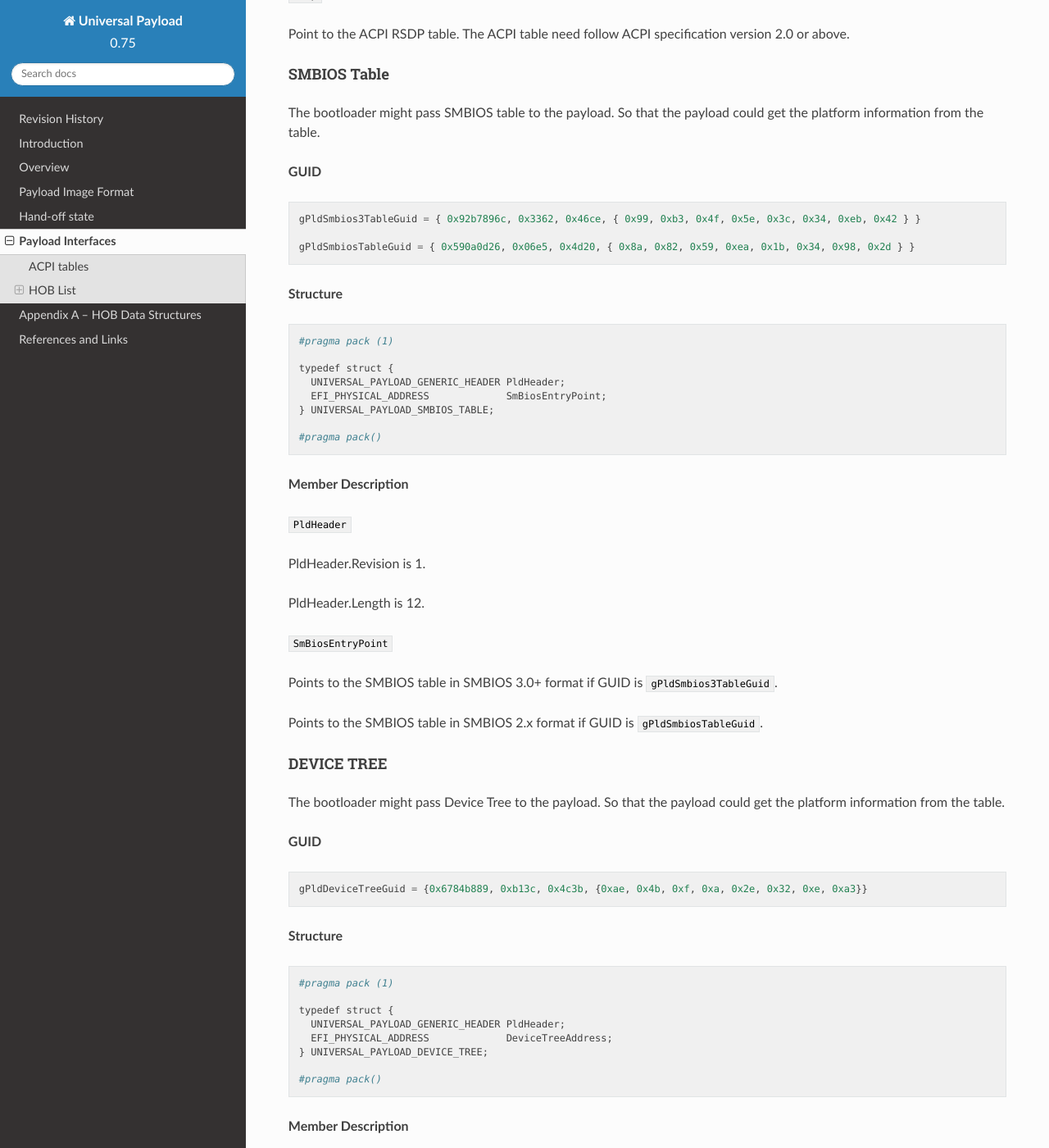
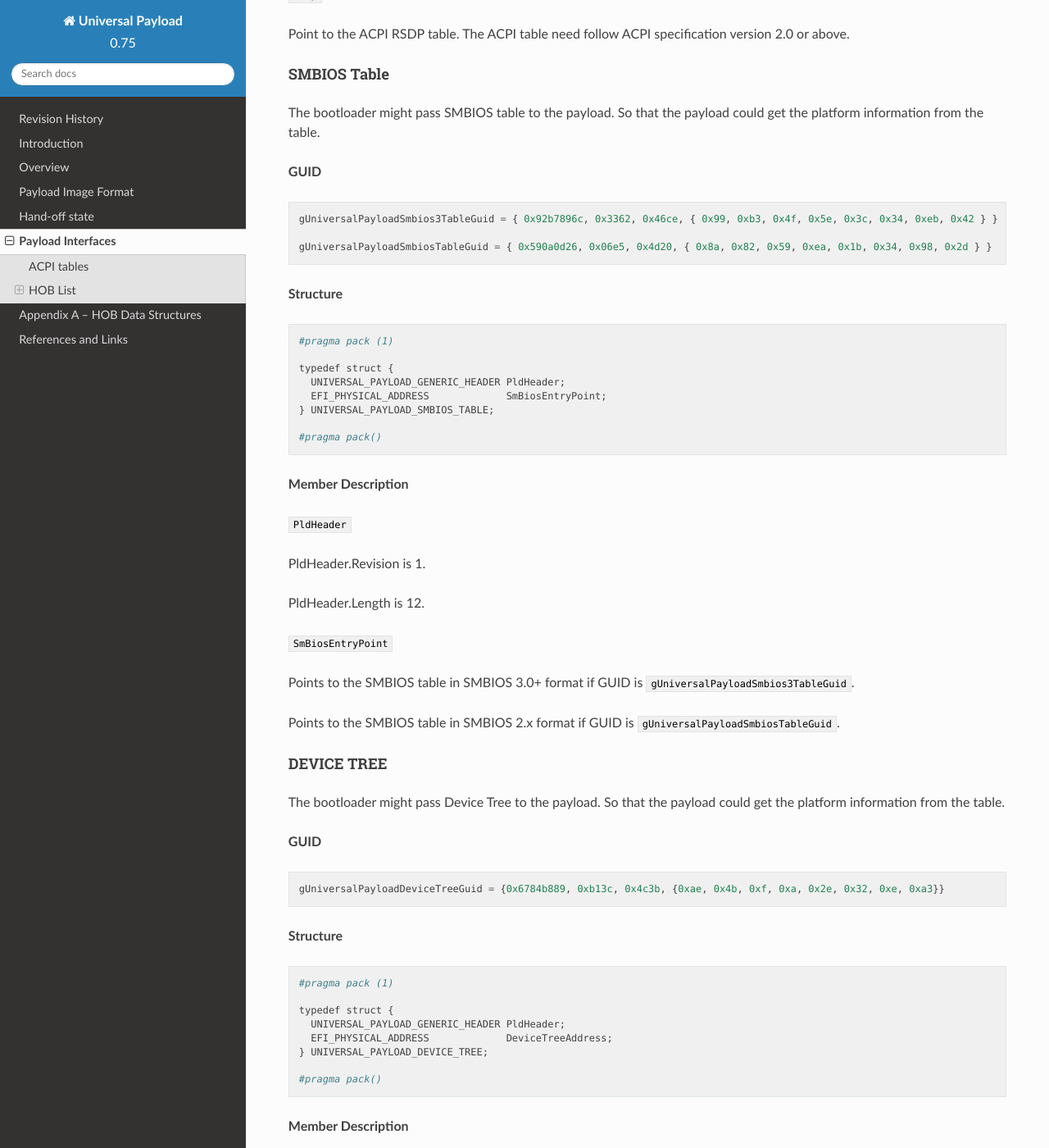
Before and after one commit to UniversalScalableFirmware/documentation, a Sphinx documentation site: the page built from source/payload-interfaces/index.rst, in a window 1280 px wide and 1400 px high, scrolled down 4285 px. Shown: the whole window at 82% size. Built offline with Sphinx 7.4.7 and the Read the Docs theme 2.0.0, drawn with Linux system fonts in a browser that asks for light colours; some of the changed text lies outside the part shown.

Commit message:
Change prefix of GUIDs from "gPld" to "gUniversalPayload"
Signed-off-by: Ray Ni <ray.ni@intel.com>

```diff
--- a/source/payload-interfaces/index.rst
+++ b/source/payload-interfaces/index.rst
@@ -232,9 +232,9 @@ The bootloader might pass SMBIOS table to the payload. So that the payload could
 
 ::
 
-  gPldSmbios3TableGuid = { 0x92b7896c, 0x3362, 0x46ce, { 0x99, 0xb3, 0x4f, 0x5e, 0x3c, 0x34, 0xeb, 0x42 } }
+  gUniversalPayloadSmbios3TableGuid = { 0x92b7896c, 0x3362, 0x46ce, { 0x99, 0xb3, 0x4f, 0x5e, 0x3c, 0x34, 0xeb, 0x42 } }
 
-  gPldSmbiosTableGuid = { 0x590a0d26, 0x06e5, 0x4d20, { 0x8a, 0x82, 0x59, 0xea, 0x1b, 0x34, 0x98, 0x2d } }
+  gUniversalPayloadSmbiosTableGuid = { 0x590a0d26, 0x06e5, 0x4d20, { 0x8a, 0x82, 0x59, 0xea, 0x1b, 0x34, 0x98, 0x2d } }
 
 **Structure**
 
@@ -259,9 +259,9 @@ PldHeader.Length is 12.
 
 ``SmBiosEntryPoint``
 
-Points to the SMBIOS table in SMBIOS 3.0+ format if GUID is ``gPldSmbios3TableGuid``.
+Points to the SMBIOS table in SMBIOS 3.0+ format if GUID is ``gUniversalPayloadSmbios3TableGuid``.
 
-Points to the SMBIOS table in SMBIOS 2.x format if GUID is ``gPldSmbiosTableGuid``.
+Points to the SMBIOS table in SMBIOS 2.x format if GUID is ``gUniversalPayloadSmbiosTableGuid``.
 
 DEVICE TREE
 ^^^^^^^^^^^
@@ -272,7 +272,7 @@ The bootloader might pass Device Tree to the payload. So that the payload could
 
 ::
 
-  gPldDeviceTreeGuid = {0x6784b889, 0xb13c, 0x4c3b, {0xae, 0x4b, 0xf, 0xa, 0x2e, 0x32, 0xe, 0xa3}}
+  gUniversalPayloadDeviceTreeGuid = {0x6784b889, 0xb13c, 0x4c3b, {0xae, 0x4b, 0xf, 0xa, 0x2e, 0x32, 0xe, 0xa3}}
 
 **Structure**
 
--- a/source/revision-history.rst
+++ b/source/revision-history.rst
@@ -15,6 +15,8 @@ Revision  Description                                        Date
           - Add PLD_GENERIC_HEADER.Length.
           - Add PLD_PCI_ROOT_BRIDGES definition.
           - Change prefix of interface definitions from
-            "PLD_" to "UNIVERSAL_PAYLOAD_" prefix.
+            "PLD_" to "UNIVERSAL_PAYLOAD_".
+          - Change prefix of GUIDs from
+            "gPld" to "gUniversalPayload".
 0.7       Initial draft.                                     Sep 19, 2020
 ========  =================================================  ======
```
Also changed, not shown: other parts of source/payload-interfaces/index.rst (+3 -3 lines).
